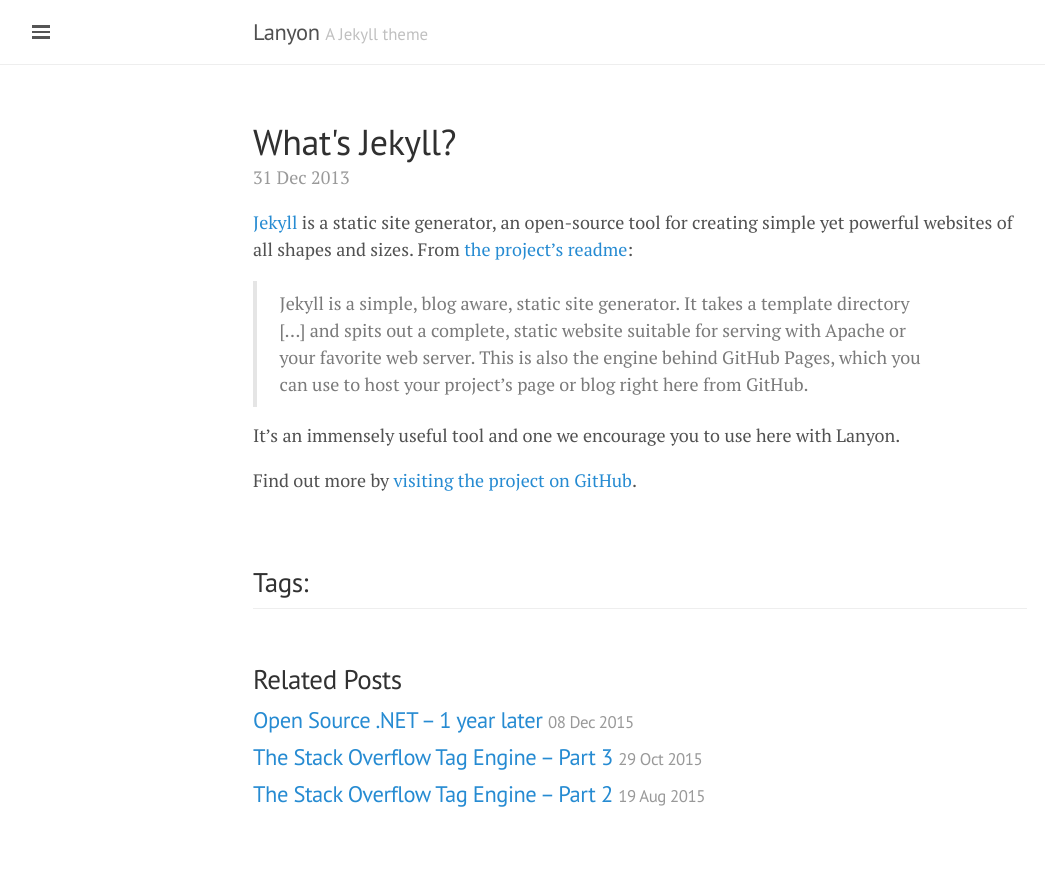
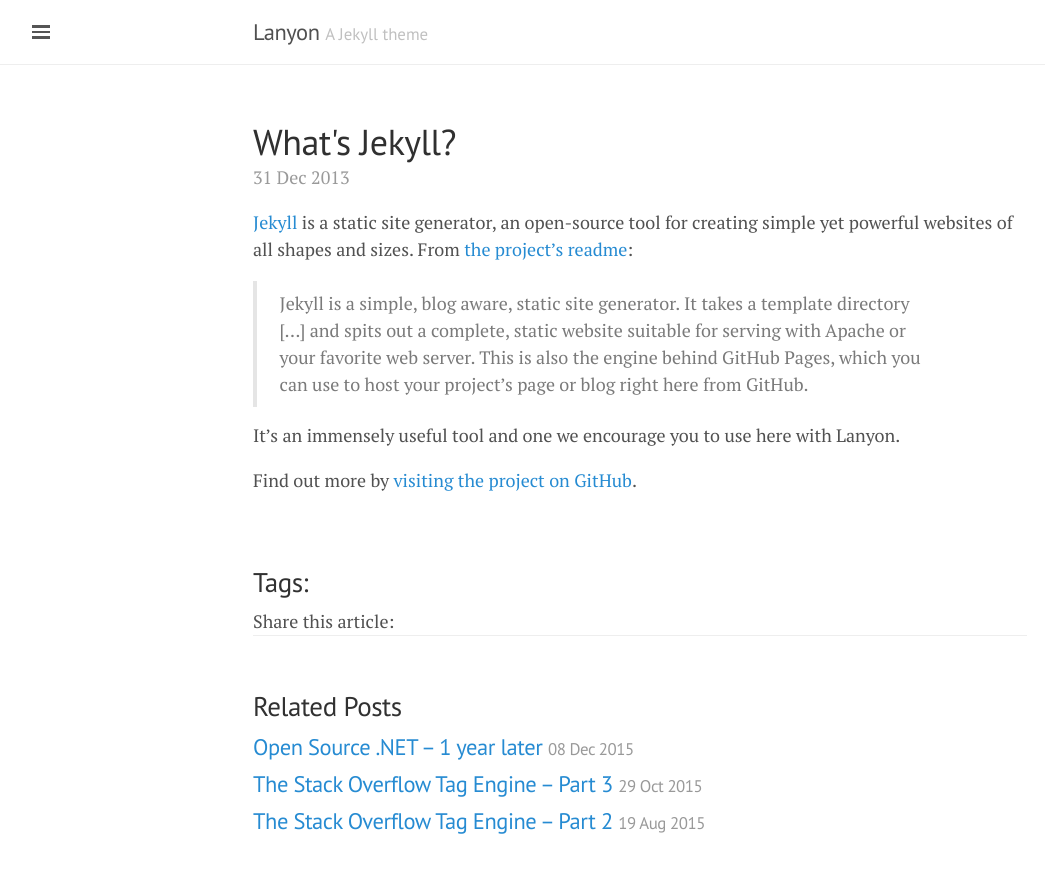
Before and after one commit to mattwarren/mattwarren.github.io, a Jekyll site: the page built from _posts/2013-12-31-whats-jekyll.md, in a window 1280 px wide. Shown: the top 873 px of the page, without its empty margins (0-1045 px from the left). Built offline with Jekyll 4.4.1, drawn with Linux system fonts in a browser that asks for light colours; Markdown is read by kramdown in place of the engine named in the settings.

Commit message:
adding sharing buttons

```diff
--- a/_layouts/post.html
+++ b/_layouts/post.html
@@ -38,6 +38,14 @@
   {% endfor %}
 </div>
 
+<div class="share">
+  Share this article:
+  <a target="_blank" title="Share on Twitter" href="https://twitter.com/intent/tweet?url={{ site.baseurl }}{{ post.url }}&amp;text=The Life of a Stripe Charge&amp;via=modernpayments"><i class="fa fa-twitter"></i></a>&nbsp;
+  <a target="_blank" title="Share on Facebook" href="https://facebook.com/sharer.php?u={{ site.baseurl }}{{ post.url }}"><i class="fa fa-facebook"></i></a>&nbsp;
+  <a target="_blank" title="Share on LinkedIn" href="http://www.linkedin.com/shareArticle?mini=true&amp;{{ site.baseurl }}{{ post.url }}&amp;title={{ post.title }}"><i class="fa fa-linkedin"></i></a>&nbsp;
+  <a target="_blank" title="Share on Hacker News" style="font-family: 'Lato', helvetica, arial, sans-serif;" href="https://news.ycombinator.com/submitlink?u={{ site.baseurl }}{{ post.url }}&amp;t={{ post.title }}"><i class="fa fa-hacker-news"></i></a>&nbsp;
+</div>
+
 <div class="related">
   <h2>Related Posts</h2>
   <ul class="related-posts">
```
